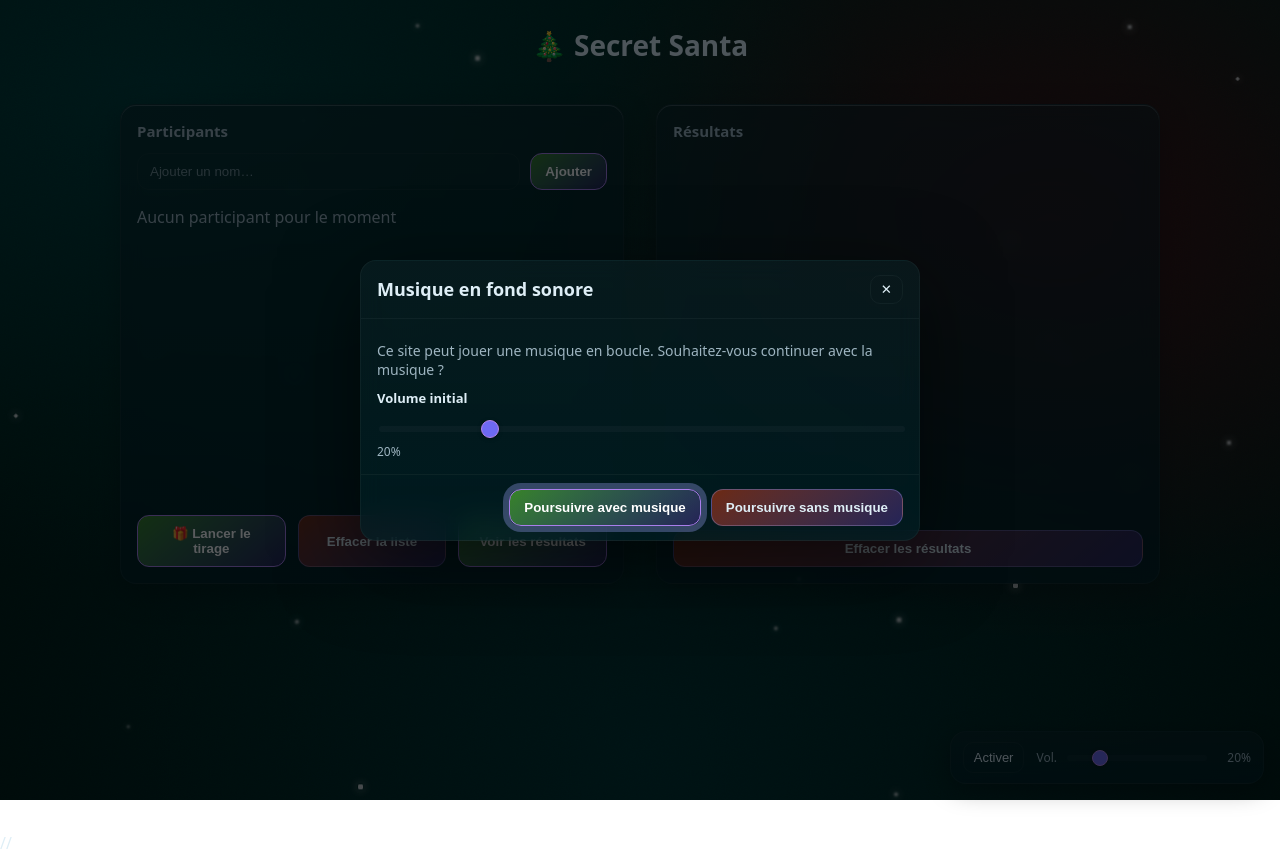
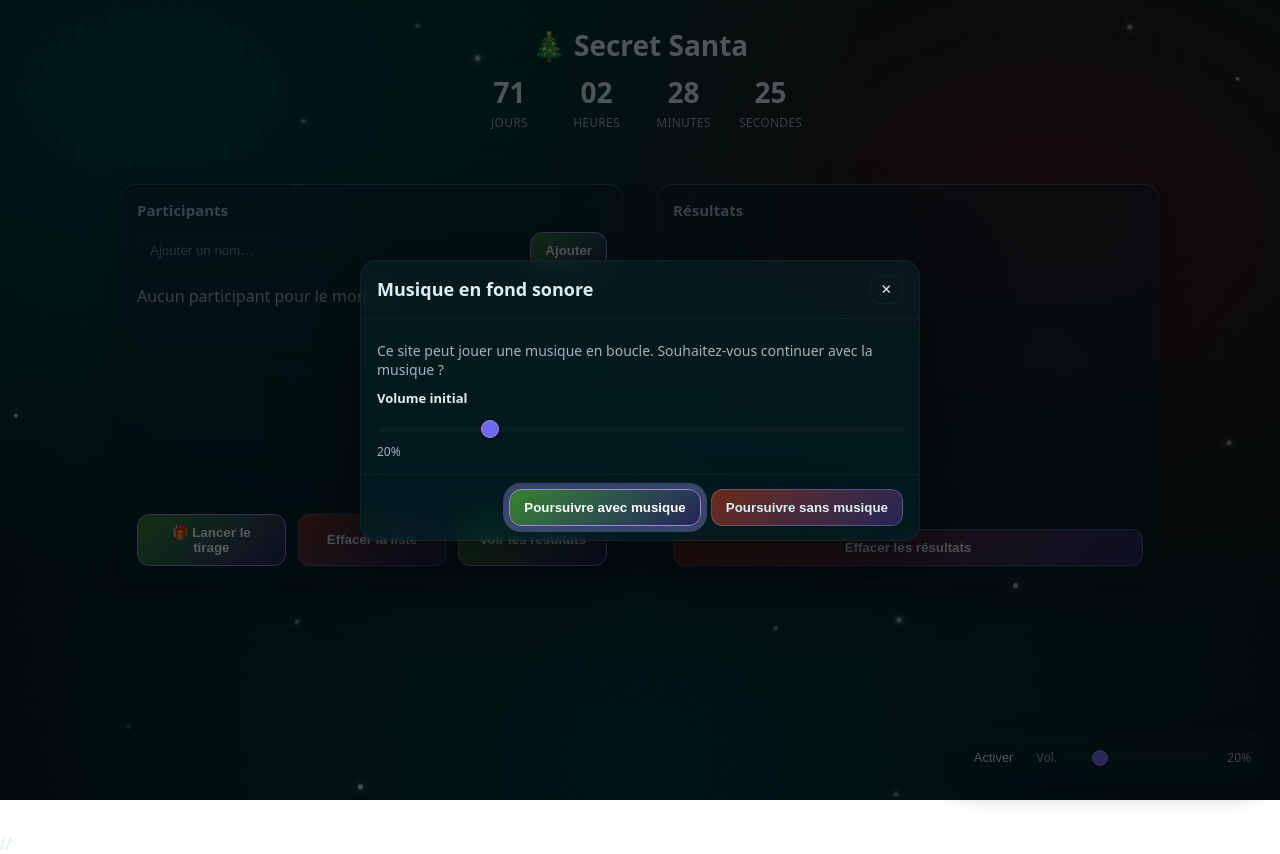
Before and after one commit to julien44830/secretSanta, a React (Vite) app: page / in a window 1280 px wide. Built offline with nearby package versions, Linux system fonts and the light colour scheme.

Commit message:
ajout du timer de noël

```diff
--- /dev/null
+++ b/src/components/ChristmasCountdown.tsx
@@ -0,0 +1,195 @@
+import { useEffect, useMemo, useRef, useState } from "react";
+
+type ChristmasCountdownProps = {
+    /** Message affiché quand le compte à rebours est terminé */
+    endMessage?: string;
+    /** Callback déclenché à la fin du compte à rebours */
+    onComplete?: () => void;
+    /** Date cible personnalisée (facultative). Par défaut : prochain 25 décembre 00:00:00 */
+    targetDate?: Date;
+};
+
+/**
+ * @returns la prochaine date de Noël (25 décembre à 00:00:00) à partir d'aujourd'hui
+ */
+function getNextChristmas(): Date {
+    const now = new Date();
+    const year = now.getFullYear();
+
+    // ⚠️ Noël ciblé à minuit local
+    const christmasThisYear = new Date(year, 11, 25, 0, 0, 0, 0); // mois: 0=janvier, 11=décembre
+
+    // Si on a déjà dépassé Noël cette année, on vise l'année suivante
+    if (now >= christmasThisYear) {
+        return new Date(year + 1, 11, 25, 0, 0, 0, 0);
+    }
+    return christmasThisYear;
+}
+
+/**
+ * Formate un nombre avec un zéro non significatif (ex: 7 -> "07")
+ */
+function pad2(n: number): string {
+    return n.toString().padStart(2, "0");
+}
+
+/**
+ * Décompose un delta en millisecondes en jours/heures/minutes/secondes
+ */
+function breakdown(ms: number) {
+    const totalSeconds = Math.max(0, Math.floor(ms / 1000));
+    const days = Math.floor(totalSeconds / 86400);
+    const hours = Math.floor((totalSeconds % 86400) / 3600);
+    const minutes = Math.floor((totalSeconds % 3600) / 60);
+    const seconds = totalSeconds % 60;
+    return { days, hours, minutes, seconds };
+}
+
+export default function ChristmasCountdown({
+    endMessage = "Joyeux Noël ! 🎄",
+    onComplete,
+    targetDate,
+}: ChristmasCountdownProps) {
+    // 🗓️ Calcule la cible une seule fois (ou utilise celle fournie)
+    const target = useMemo(
+        () => targetDate ?? getNextChristmas(),
+        [targetDate]
+    );
+
+    // ⏱️ State = temps restant en ms
+    const [remaining, setRemaining] = useState(
+        () => target.getTime() - Date.now()
+    );
+
+    // 🔁 Référence pour l'intervalle (permet un nettoyage propre)
+    const intervalRef = useRef<number | null>(null);
+
+    useEffect(() => {
+        // ✅ Utilise Date.now() pour éviter une dérive liée à setInterval
+        const tick = () => {
+            const delta = target.getTime() - Date.now();
+            setRemaining(delta);
+            if (delta <= 0) {
+                // Arrêt immédiat quand c'est terminé
+                if (intervalRef.current) {
+                    window.clearInterval(intervalRef.current);
+                    intervalRef.current = null;
+                }
+                onComplete?.();
+            }
+        };
+
+        // Démarre le timer toutes les 1s
+        intervalRef.current = window.setInterval(tick, 1000);
+        // Tick initial instantané pour ne pas attendre 1s
+        tick();
+
+        // 🧹 Nettoyage
+        return () => {
+            if (intervalRef.current) {
+                window.clearInterval(intervalRef.current);
+            }
+        };
+    }, [target, onComplete]);
+
+    // 🧮 Décomposition du temps restant
+    const { days, hours, minutes, seconds } = breakdown(remaining);
+
+    // 🎨 Styles simples (pas de framework requis)
+    const wrapperStyle: React.CSSProperties = {
+        display: "grid",
+        gap: "0.75rem",
+        justifyItems: "center",
+        textAlign: "center",
+    };
+
+    const gridStyle: React.CSSProperties = {
+        display: "grid",
+        gridTemplateColumns: "repeat(4, minmax(70px, 1fr))",
+        gap: "0.5rem",
+    };
+
+    const cellStyle: React.CSSProperties = {
+        borderRadius: "1rem",
+        padding: "0.75rem 0.5rem",
+        boxShadow: "0 2px 10px rgba(0,0,0,0.08)",
+    };
+
+    const valueStyle: React.CSSProperties = {
+        fontSize: "1.75rem",
+        fontWeight: 800,
+        lineHeight: 1.2,
+    };
+
+    const labelStyle: React.CSSProperties = {
+        fontSize: "0.75rem",
+        opacity: 0.7,
+        marginTop: "0.25rem",
+        letterSpacing: "0.02em",
+        textTransform: "uppercase",
+    };
+
+    const finished = remaining <= 0;
+
+    return (
+        <section
+            aria-live="polite"
+            style={wrapperStyle}
+        >
+            {finished ? (
+                // 🥳 Message final
+                <div
+                    role="status"
+                    style={{ fontSize: "1.5rem", fontWeight: 700 }}
+                >
+                    {endMessage}
+                </div>
+            ) : (
+                <>
+                    {/* ⏳ Grille J/H/M/S */}
+                    <div style={gridStyle}>
+                        <div
+                            style={cellStyle}
+                            aria-label={`${days} jours restants`}
+                        >
+                            <div style={valueStyle}>{days}</div>
+                            <div style={labelStyle}>
+                                {days > 1 ? "Jours" : "Jour"}
+                            </div>
+                        </div>
+
+                        <div
+                            style={cellStyle}
+                            aria-label={`${hours} heures restantes`}
+                        >
+                            <div style={valueStyle}>{pad2(hours)}</div>
+                            <div style={labelStyle}>
+                                {hours > 1 ? "Heures" : "Heure"}
+                            </div>
+                        </div>
+
+                        <div
+                            style={cellStyle}
+                            aria-label={`${minutes} minutes restantes`}
+                        >
+                            <div style={valueStyle}>{pad2(minutes)}</div>
+                            <div style={labelStyle}>
+                                {minutes > 1 ? "Minutes" : "Minute"}
+                            </div>
+                        </div>
+
+                        <div
+                            style={cellStyle}
+                            aria-label={`${seconds} secondes restantes`}
+                        >
+                            <div style={valueStyle}>{pad2(seconds)}</div>
+                            <div style={labelStyle}>
+                                {seconds > 1 ? "Secondes" : "Seconde"}
+                            </div>
+                        </div>
+                    </div>
+                </>
+            )}
+        </section>
+    );
+}
--- a/src/index.css
+++ b/src/index.css
@@ -119,7 +119,7 @@ body {
     grid-template-rows: max-content 1fr max-content;
     height: 100%;
     min-height: 0;
-    height: 60vh;
+    height: 50vh;
     min-width: 50svh;
     padding: 16px;
     gap: 12px;
--- a/src/page/Home.tsx
+++ b/src/page/Home.tsx
@@ -7,6 +7,7 @@ import ListOfPeople from "../components/ListOfPeople";
 import ArrayOfPeople from "../components/ArrayOfPeople";
 import NoelBackgroundOKLCH from "../components/BackGroundOfNoel";
 import { createPortal } from "react-dom";
+import ChristmasCountdown from "../components/ChristmasCountdown";
 
 /* =========================================================
    🗄️ Clés de stockage local
@@ -229,7 +230,12 @@ export default function Home() {
 
                 <div className="shell">
                     <header className="header">
-                        <h1>🎄 Secret Santa</h1>
+                        <h1>🎄 Secret Santa</h1>{" "}
+                        <ChristmasCountdown
+                            // 📝 Tout est optionnel : vous pouvez personnaliser le message final
+                            endMessage="Joyeux Noël et bon reveal de Secret Santa ! 🎅🎁"
+                            // onComplete={() => console.log("C'est Noël !")}
+                        />
                     </header>
 
                     {/* Panneau flottant musique (CSS pur) */}
```
